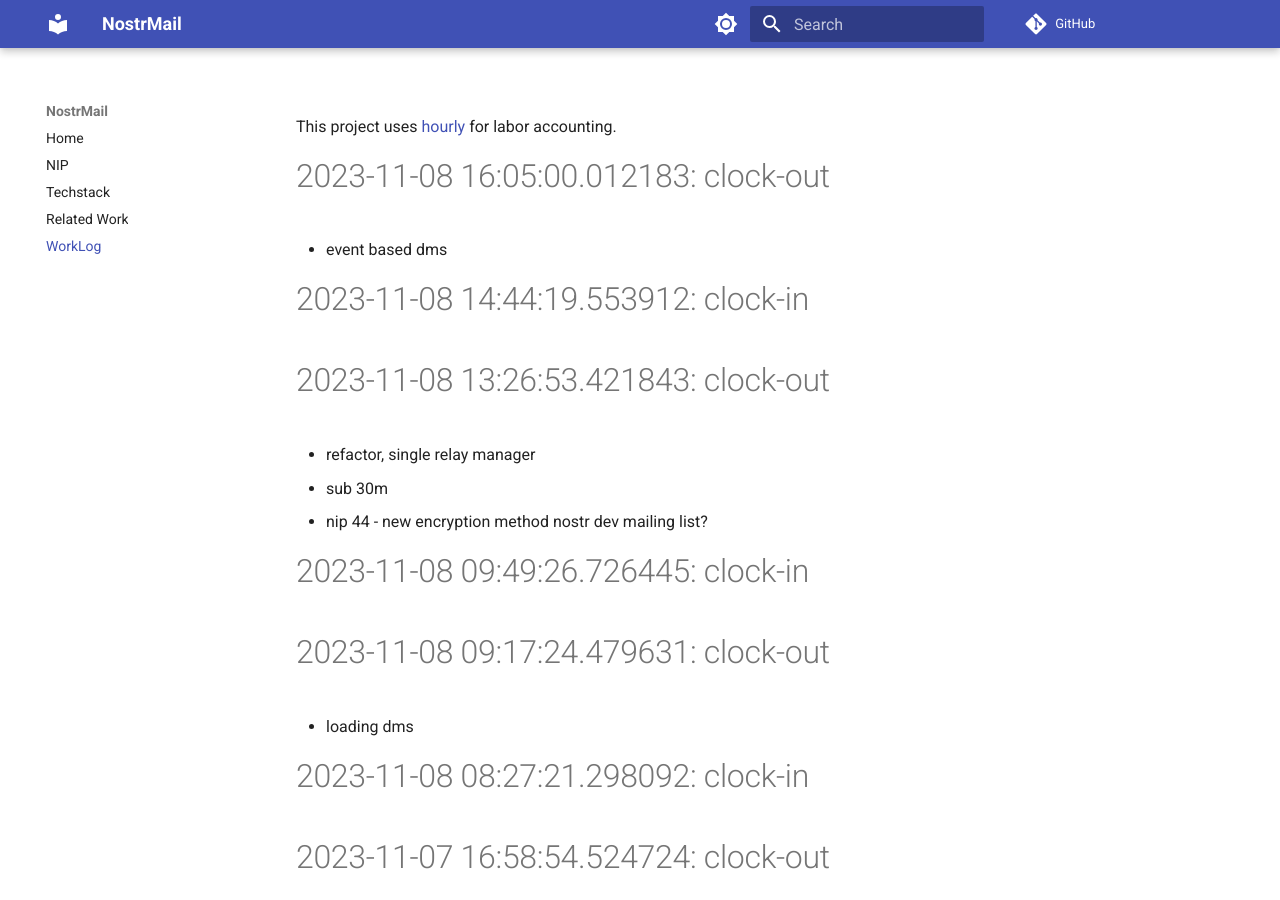
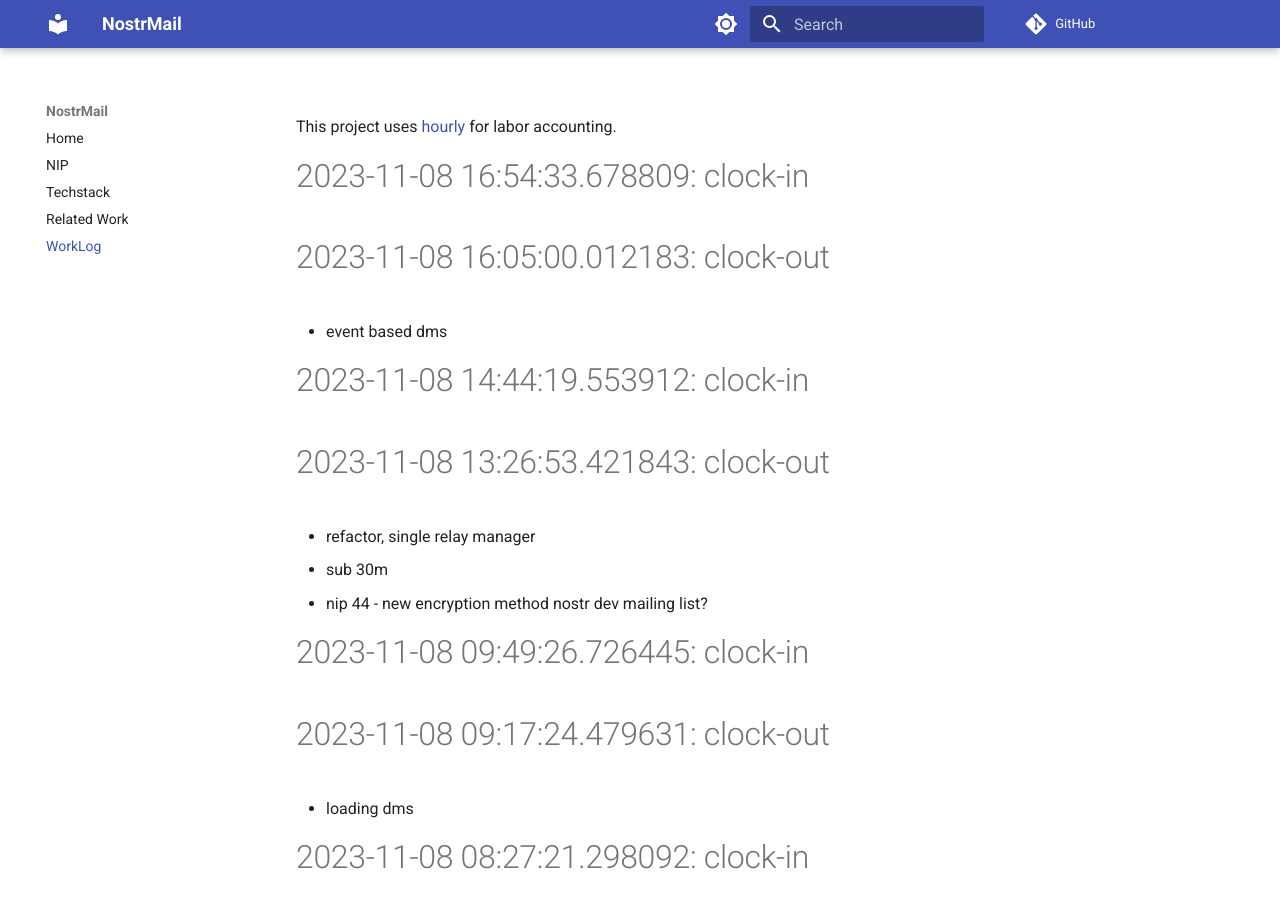
Before and after one commit to asherp/nostr-mail, an MkDocs documentation site: the page built from docs/WorkLog.md, in a window 1280 px wide and 900 px high. Built offline with MkDocs 1.6.1 and Material for MkDocs 9.7.7, drawn with Linux system fonts in a browser that asks for light colours; comment, search, counter and statistics services are not loaded.

Commit message:
clock-in

```diff
--- a/WorkLog.md
+++ b/WorkLog.md
@@ -1,3 +1,6 @@
+
+# 2023-11-08 16:54:33.678809: clock-in
+
 # 2023-11-08 16:05:00.012183: clock-out
 
 * event based dms
```
